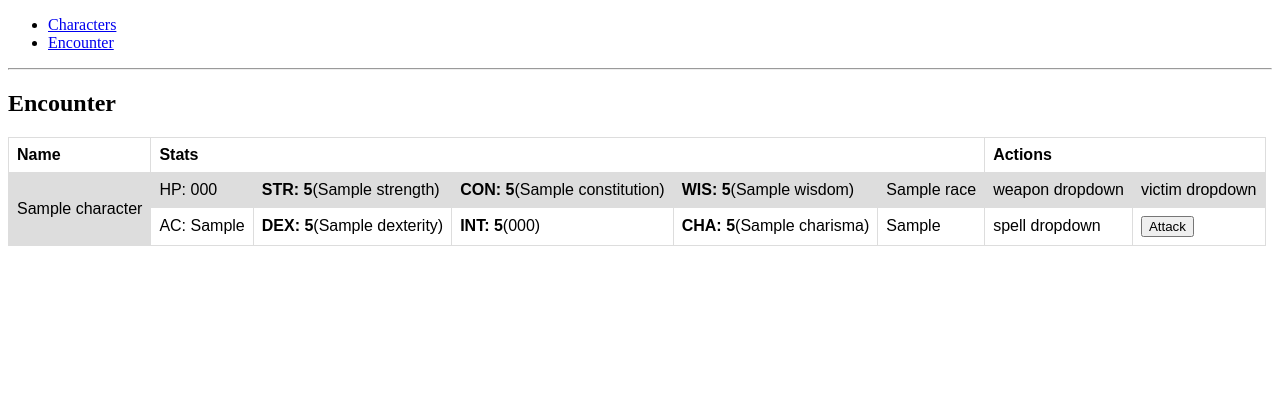
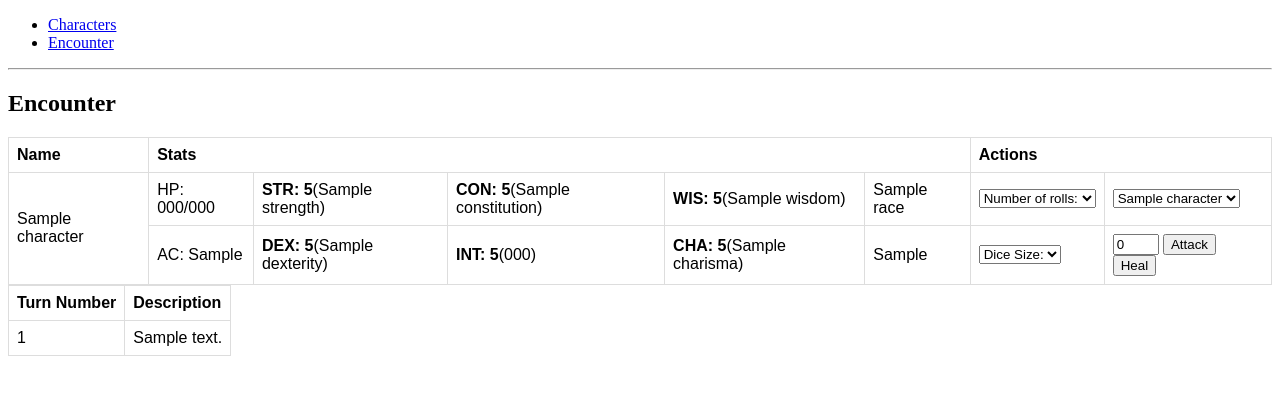
Before and after one commit to inkyblinkypinkyclyde/DnD-flask-app, a Flask app: page /encounter in a window 1280 px wide. Shown: the top 395 px of the page. Run offline with Flask 2, Linux system fonts and the light colour scheme; a database or web service that is not in the repository returns one stand-in record (values such as "Sample title"); some libraries are stand-ins or nearby versions.

Commit message:
finished mvp

```diff
--- a/controllers/character_controller.py
+++ b/controllers/character_controller.py
@@ -1,6 +1,10 @@
+from crypt import methods
 from flask import render_template, request, redirect, Blueprint
 from models.character import *
+from models.turn import Turn
 import repositories.character_repository as character_repository
+import repositories.turn_repository as turn_repository
+from datetime import date
 
 characters_blueprint = Blueprint("characters", __name__)
 
@@ -12,6 +16,7 @@ def all_characters():
 @characters_blueprint.route('/characters', methods=['POST'])
 def new_character():
     name = request.form['name']
+    max_HP = request.form['hp']
     HP = request.form['hp']
     AC = request.form['ac']
     strength = request.form['strength']
@@ -23,10 +28,32 @@ def new_character():
     character_class = request.form['character_class']
     race = request.form['race']
     region = request.form['region']
-    character = Character(name, HP, AC, strength, dexterity, constitution, intelligence, wisdom, charisma, character_class, race, region)
+    character = Character(
+        name,
+        max_HP,
+        HP,
+        AC,
+        strength,
+        dexterity,
+        constitution,
+        intelligence,
+        wisdom,
+        charisma,
+        character_class,
+        race,
+        region)
     character_repository.save(character)
     return redirect('/characters')
 
+@characters_blueprint.route('/characters/<id>/delete')
+def delete_character_check(id):
+    character = character_repository.select(id)
+    return render_template('/characters/delete.html', character = character)
+
+@characters_blueprint.route('/characters/<id>/remove')
+def remove_character_confirmed(id):
+    character_repository.delete(id)
+    return redirect('/characters')
 
 
 @characters_blueprint.route('/add_to_encounter/<id>')
@@ -50,11 +77,102 @@ def update_initiative():
     for character in characters:
         input_name = character.id
         initiative = request.form[str(input_name)]
-        print(f'The character is {character.name} and their current initiative is {character.initiative} it is being updated to {initiative}')
         character_repository.update_initiative(str(character.id), initiative)
     return redirect('/encounter')
 
 @characters_blueprint.route('/encounter')
 def encounter():
     characters = character_repository.select_all_ready()
-    return render_template('encounter.html', characters=characters)
+    turns = turn_repository.select_all()
+    return render_template('encounter.html', characters=characters, turns=turns)
+
+@characters_blueprint.route('/encounter/attack/<id>', methods=['POST'])
+def do_attack(id):
+    d_size = request.form['d_size']
+    d_number = request.form['d_number']
+    manual_entry = request.form['manual_entry']
+    victim = character_repository.select(request.form['victim'])
+    attacker = character_repository.select(id)
+    if int(manual_entry) < 1:
+        total_damage = Character.carry_out_attack(attacker, d_size, d_number, victim)
+        new_victim_hp = victim.HP - total_damage
+        character_repository.change_hp(victim.id, new_victim_hp)
+        string = f'{attacker.name} hit {victim.name} doing {total_damage} damage'
+        turn = Turn(date.today(), string)
+        turn_repository.save(turn)
+    else:
+        new_victim_hp = victim.HP - int(manual_entry)
+        character_repository.change_hp(victim.id, new_victim_hp)
+        string = f'{attacker.name} hit {victim.name} doing {manual_entry} damage'
+        turn = Turn(date.today(), string)
+        turn_repository.save(turn)
+
+    return redirect('/encounter')
+
+@characters_blueprint.route('/encounter/heal/<id>', methods=['POST'])
+def do_heal(id):
+    d_size = request.form['d_size']
+    d_number = request.form['d_number']
+    manual_entry = request.form['manual_entry']
+    victim = character_repository.select(request.form['victim'])
+    attacker = character_repository.select(id)
+    if int(manual_entry) < 1:
+        total_damage = Character.calculate_hp_change(attacker, d_size, d_number)
+        new_victim_hp = victim.HP + total_damage
+        if new_victim_hp > victim.max_HP:
+            new_victim_hp = victim.max_HP
+        character_repository.change_hp(victim.id, new_victim_hp)
+        string = f'{attacker.name} healed {victim.name} by {total_damage}'
+        turn = Turn(date.today(), string)
+        turn_repository.save(turn)
+    else:
+        new_victim_hp = victim.HP + int(manual_entry)
+        character_repository.change_hp(victim.id, new_victim_hp)
+        string = f'{attacker.name} healed {victim.name} by {manual_entry}'
+        turn = Turn(date.today(), string)
+        turn_repository.save(turn)
+
+
+    return redirect('/encounter')
+
+@characters_blueprint.route('/<id>/edit')
+def edit_page(id):
+    character = character_repository.select(id)
+    return render_template('/characters/edit.html', character = character)
+
+@characters_blueprint.route('/<id>/edit', methods=['POST'])
+def edit(id):
+    name            = request.form['name']
+    max_HP          = request.form['max_hp']
+    HP              = request.form['hp']
+    AC              = request.form['ac']
+    strength        = request.form['strength']
+    dexterity       = request.form['dexterity']
+    constitution    = request.form['constitution']
+    intelligence    = request.form['intelligence']
+    wisdom          = request.form['wisdom']
+    charisma        = request.form['charisma']
+    character_class = request.form['character_class']
+    race            = request.form['race']
+    region          = request.form['region']
+    in_encounter    = False
+    initiative      = request.form['initiative']
+    character = Character(
+        name,
+        max_HP,
+        HP,
+        AC,
+        strength,
+        dexterity,
+        constitution,
+        intelligence,
+        wisdom,
+        charisma,
+        character_class,
+        race,
+        region,
+        in_encounter,
+        initiative,
+        id)
+    character_repository.update(character)
+    return redirect('/characters')
--- /dev/null
+++ b/models/turn.py
@@ -0,0 +1,9 @@
+class Turn():
+    def __init__(
+        self,
+        date,
+        description,
+        id = None):
+        self.date = date
+        self.description = description
+        self.id = id
--- a/static/css/main.css
+++ b/static/css/main.css
@@ -5,7 +5,7 @@ table {
 }
 
 input[type=number] {
-    width: 10mm
+    width: 10mm;
 }
 
 input[type=text] {
@@ -19,9 +19,9 @@ th {
     padding: 8px;
 }
 
-tr:nth-child(even) {
+/* tr:nth-child(even) {
     background-color: #dddddd;
-}
+} */
 
 body {
     background-color: white;
--- a/templates/characters/index.html
+++ b/templates/characters/index.html
@@ -25,7 +25,7 @@
         {%for character in characters%}
         <tr>
             <td>{{character.name}}</td>
-            <td>{{character.HP}}</td>
+            <td>{{character.HP}}/{{character.max_HP}}</td>
             <td>{{character.AC}}</td>
             <td><b>{{character.ability_modifier(character.strength)}}</b>({{character.strength}})</td>
             <td><b>{{character.ability_modifier(character.dexterity)}}</b>({{character.dexterity}})</td>
@@ -43,7 +43,7 @@
                 <a href="add_to_encounter/{{character.id}}">Add</a>
                 {% endif %}
             </td>
-            <td><a href="">edit</a> <a href="{{character.id}}/delete">delete</a></td>
+            <td><a href="{{character.id}}/edit">edit</a> <a href="characters/{{character.id}}/delete">delete</a></td>
         </tr>
         {%endfor%}
         <tr>
--- a/templates/encounter.html
+++ b/templates/encounter.html
@@ -5,42 +5,92 @@
     <h1>Encounter</h1>
 </section>
 <section>
-    <form action="">
     <table>
         <tr>
             <th>Name</th>
             <th colspan="5">Stats</th>
             <th colspan="2">Actions</th>
-
-
         </tr>
-            <form action="">
         {% for character in characters%}
+        <form method="post">
             <tr>
                 <td rowspan="2">{{character.name}}</td>
-                    <td>HP: {{character.HP}}</td>
+                <td>HP: {{character.HP}}/{{character.max_HP}}</td>
                 <td><b>STR: {{character.ability_modifier(character.strength)}}</b>({{character.strength}})</td>
-                    <td><b>CON: {{character.ability_modifier(character.constitution)}}</b>({{character.constitution}})
+                <td><b>CON:
+                        {{character.ability_modifier(character.constitution)}}</b>({{character.constitution}})
                 </td>
                 <td><b>WIS: {{character.ability_modifier(character.wisdom)}}</b>({{character.wisdom}})</td>
                 <td>{{character.race}}</td>
-                    <td>weapon dropdown</td>
-                    <td>victim dropdown</td>
+                <td>
+                    <select name="d_number" id="d_number">
+                        <option value="None">Number of rolls:</option>
+                        <option value="1">1</option>
+                        <option value="2">2</option>
+                        <option value="3">3</option>
+                        <option value="4">4</option>
+                        <option value="5">5</option>
+                        <option value="6">6</option>
+                        <option value="7">7</option>
+                        <option value="8">8</option>
+                        <option value="9">9</option>
+                        <option value="10">10</option>
+                    </select>
+
+                </td>
+                <td>
+                    <select name="victim" id="victim">
+                        {% for character in characters %}
+                        <option value="{{character.id}}">{{character.name}}</option>
+                        {%endfor%}
+                    </select>
+                </td>
 
             </tr>
             <tr>
                 <td>AC: {{character.AC}}</td>
-                    <td><b>DEX: {{character.ability_modifier(character.dexterity)}}</b>({{character.dexterity}})</td>
-                    <td><b>INT: {{character.ability_modifier(character.intelligence)}}</b>({{character.intelligence}})
+                <td><b>DEX: {{character.ability_modifier(character.dexterity)}}</b>({{character.dexterity}})
+                </td>
+                <td><b>INT:
+                        {{character.ability_modifier(character.intelligence)}}</b>({{character.intelligence}})
                 </td>
                 <td><b>CHA: {{character.ability_modifier(character.charisma)}}</b>({{character.charisma}})</td>
                 <td>{{character.character_class}}</td>
-                    <td>spell dropdown</td>
-                    <td><input type="submit" value="Attack"></td>
+                <td>
+                    <select name="d_size" id="d_size">
+                        <option value="None">Dice Size:</option>
+                        <option value="4">4</option>
+                        <option value="6">6</option>
+                        <option value="8">8</option>
+                        <option value="10">10</option>
+                        <option value="12">12</option>
+                        <option value="20">20</option>
+                    </select>
+                </td>
+                <td>
+                    <input type="number" name="manual_entry" value="0">
+                    <input type="submit" value="Attack" formaction="encounter/attack/{{character.id}}">
+                    <input type="submit" value="Heal" formaction="encounter/heal/{{character.id}}">
+                </td>
             </tr>
         </form>
         {%endfor%}
     </table>
-    </form>
+    <table>
+        <tr>
+            <th>
+                Turn Number
+            </th>
+            <th>
+                Description
+            </th>
+        </tr>
+        {%for turn in turns%}
+        <tr>
+            <td>{{turn.id}}</td>
+            <td>{{turn.description}}</td>
+        </tr>
+        {%endfor%}
+    </table>
 </section>
 {% endblock %}
--- a/templates/lobby.html
+++ b/templates/lobby.html
@@ -24,7 +24,7 @@
             {%for character in characters%}
             <tr>
                 <td>{{character.name}}</td>
-                <td>{{character.HP}}</td>
+                <td>{{character.HP}}/{{character.max_HP}}</td>
                 <td>{{character.AC}}</td>
                 <td><b>{{character.ability_modifier(character.strength)}}</b>({{character.strength}})</td>
                 <td><b>{{character.ability_modifier(character.dexterity)}}</b>({{character.dexterity}})</td>
```
Also changed, not shown: console.py (+19 -5 lines), db/dnd_web.sql (+23 -0 lines), models/character.py (+22 -1 lines), models/weapons.py (added, +30 -0 lines), repositories/character_repository.py (+15 -5 lines), repositories/turn_repository.py (added, +30 -0 lines), repositories/weapon_repository.py (added, +30 -0 lines), templates/characters/delete.html (added, +9 -0 lines), templates/characters/edit.html (+42 -0 lines), tests/character_test.py (+8 -2 lines). Lines whose indentation alone changed are shown as unchanged.
